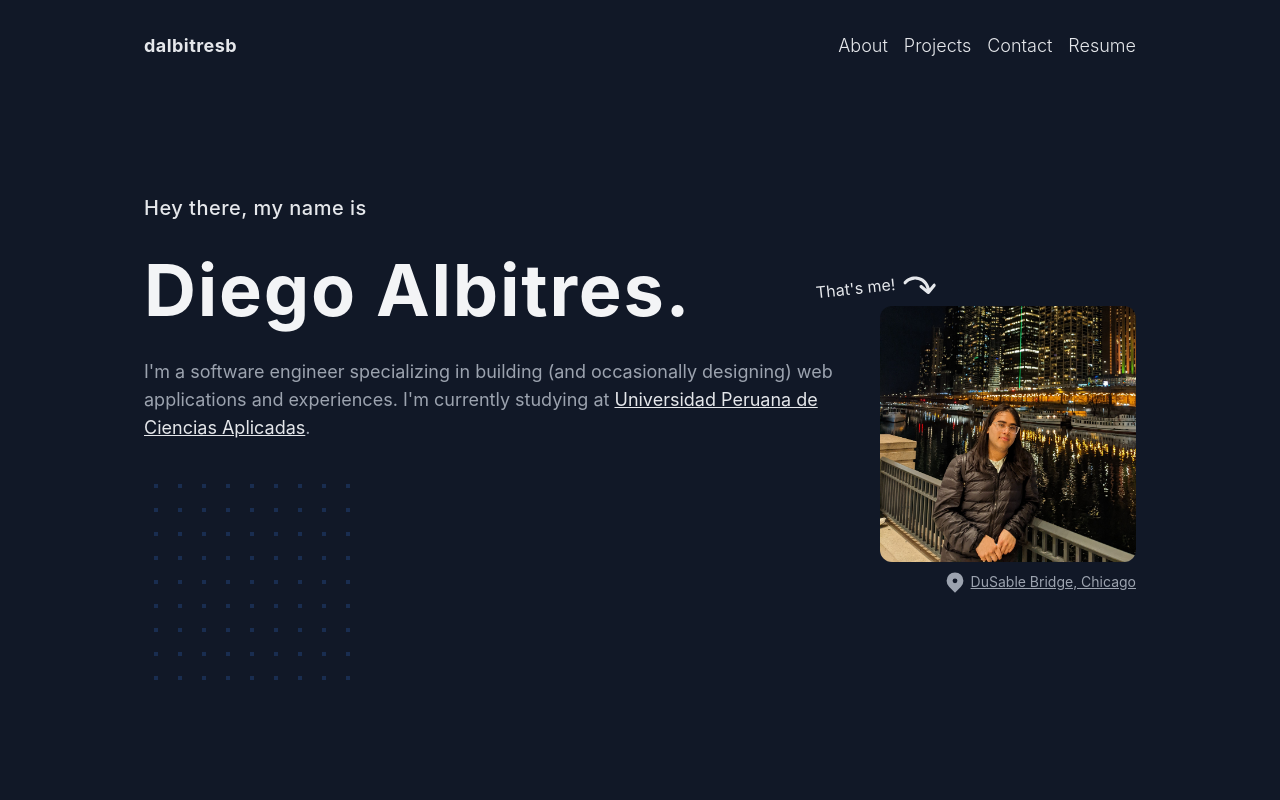
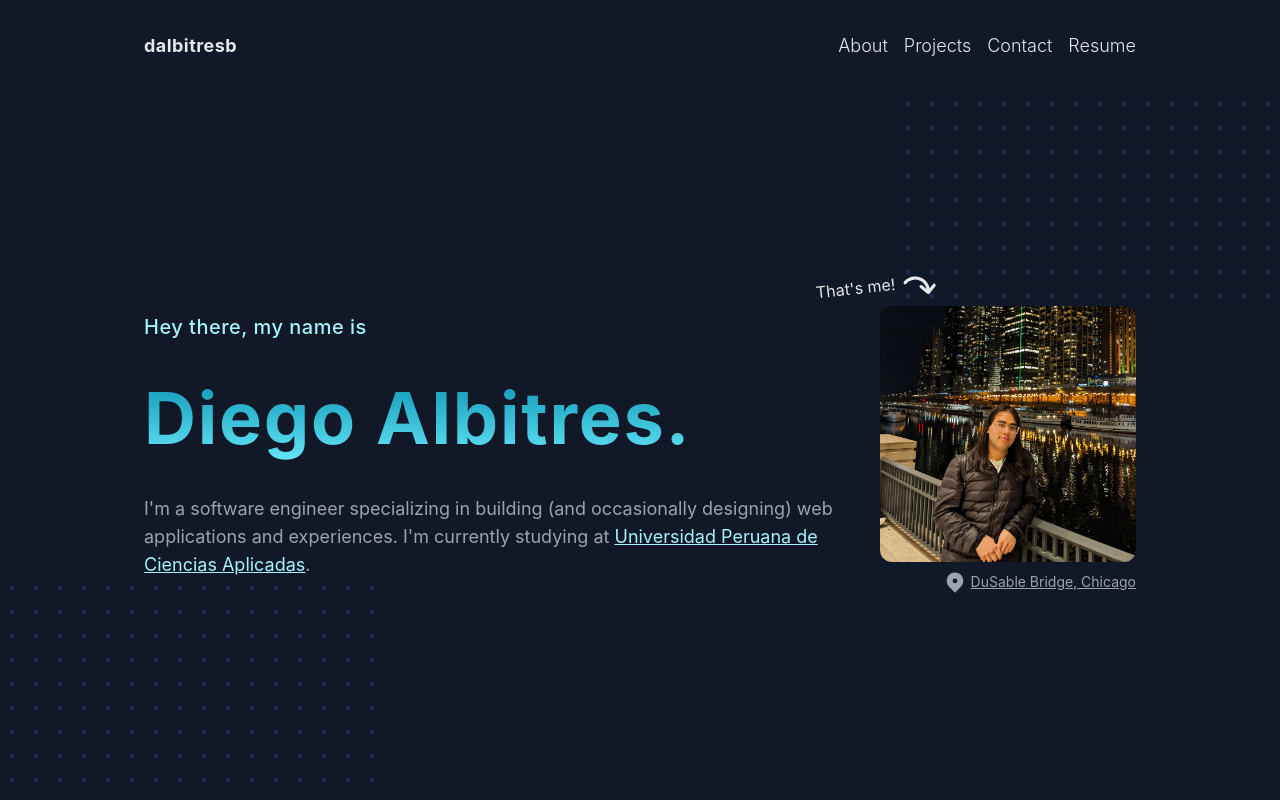
Before and after one commit to dalbitresb12/dalbitresb.com, a Next.js app: page / in a window 1280 px wide. Built offline with nearby package versions, Linux system fonts and the light colour scheme; a web font is replaced by a local one.

Commit message:
Added experimental pattern and styling changes

```diff
--- a/src/pages/index.tsx
+++ b/src/pages/index.tsx
@@ -11,21 +11,28 @@ const Home: React.FunctionComponent = () => {
       <Head>
         <title>Home | Diego Albitres</title>
       </Head>
-      <main className="flex items-center h-full space-x-4">
+      <main className="relative h-full">
+        <div className="absolute bottom-0 left-0 -ml-36 w-96 h-56 pattern-dots pattern-blue-500 pattern-bg-transparent pattern-size-6 pattern-opacity-20"></div>
+        <div className="absolute top-0 right-0 -mr-36 w-96 h-56 pattern-dots pattern-blue-500 pattern-bg-transparent pattern-size-6 pattern-opacity-20"></div>
+        <div className="flex items-center h-full space-x-4">
           <div className="flex flex-col space-y-8">
-          <span className="text-xl font-medium tracking-wide text-gray-200">Hey there, my name is</span>
-          <h1 className="text-7xl font-bold tracking-wide text-gray-100">Diego Albitres.</h1>
+            <span className="text-xl font-medium tracking-wide text-cyan-200">Hey there, my name is</span>
+            <div className="text-transparent bg-clip-text bg-gradient-to-b from-cyan-600 to-cyan-300">
+              <h1 className="text-7xl font-bold tracking-wide leading-tight">Diego Albitres.</h1>
+            </div>
             <p className="text-lg text-gray-400">
               I'm a software engineer specializing in building (and occasionally designing) web applications and
               experiences. I'm currently studying at{" "}
-            <a href="https://upc.edu.pe/" className="pretty-link text-gray-200">
+              <a
+                href="https://upc.edu.pe/"
+                className="underline rounded transition-colors text-cyan-200 hover:text-cyan-50 hover:bg-gray-800"
+              >
                 Universidad Peruana de Ciencias Aplicadas
               </a>
               .
             </p>
-          <div className="w-56 h-56 pattern-dots pattern-blue-500 pattern-bg-transparent pattern-size-6 pattern-opacity-20"></div>
           </div>
-        <div className="flex justify-end items-center">
+          <div className="flex justify-end items-center transition-transform hover:scale-105 motion-reduce:hover:transform-none">
             <div className="flex flex-col space-y-2 relative">
               <div className="absolute -top-6 -left-16 -rotate-6">
                 <div className="flex">
@@ -44,6 +51,7 @@ const Home: React.FunctionComponent = () => {
               </div>
             </div>
           </div>
+        </div>
       </main>
     </>
   );
```
Lines whose indentation alone changed are shown as unchanged.
